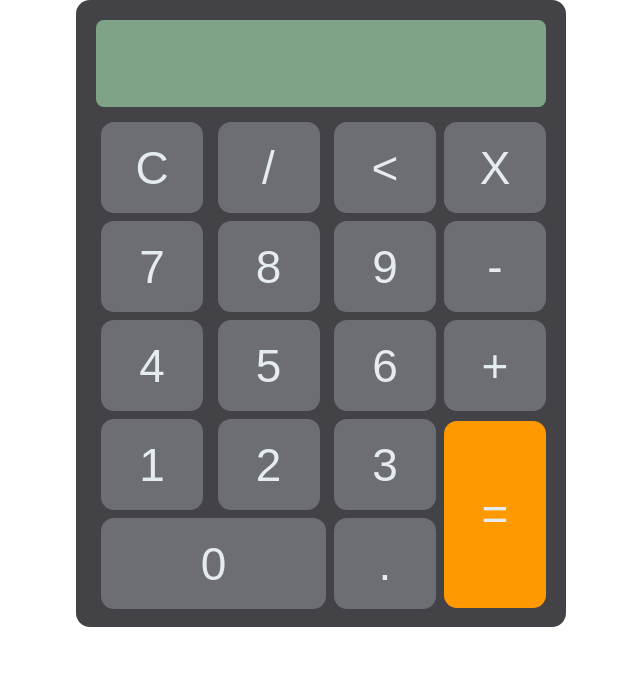
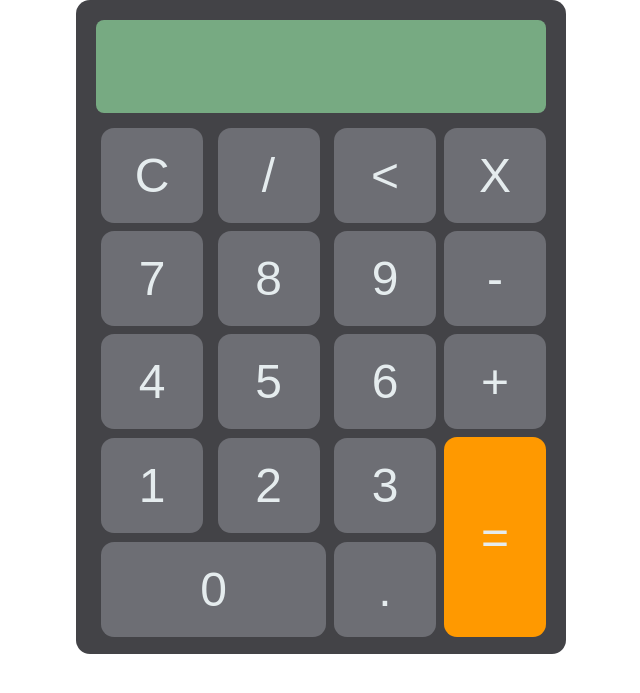
Before and after one commit to misacoding/MyFirstCalculater, a PHP site: page / in a window 1280 px wide. Shown: the top 693 px of the page, without its empty margins (319-959 px from the left). Run offline with PHP 8.4, Linux system fonts and the light colour scheme.

Commit message:
I make my calculator larger.

```diff
--- a/index.html
+++ b/index.html
@@ -34,7 +34,7 @@
                 <td><input type="button" value="2" onclick="insrt('2')"></td>
                 <td><input type="button" value="3" onclick="insrt('3')"></td>
                 <td rowspan="2"><input type="button" value="=" onclick="eql()"
-                 style= "height: 187px; background-color: rgb(255, 153, 0)"></td>
+                 style= "height: 200px; background-color: rgb(255, 153, 0)"></td>
             </tr>
             <tr>
                 <td colspan="2"><input type="button" value="0" onclick="insrt('0')" style= "width: 225px"></td>
--- a/style.css
+++ b/style.css
@@ -1,13 +1,14 @@
 * {
     margin: 0;
     padding: 0;
-    font-size: 46px;
+    color: rgb(0, 0, 0);
+    font-size: 48px;
     font-family: 'Obritron' , sans-serif;
 }
 
 .calc {
     width: 450px;
-    height: 587px;
+    height: 614px;
     margin: auto;
     background-color: #434347;
     padding: 20px;
@@ -16,15 +17,15 @@
 
 .calc-display {
     width: 100%;
-    height: 87px;
+    height: 93px;
     border: none;
-    background-color: #7fa387;
+    background-color: #77aa82;
     margin-bottom: 10px;
     border-radius: 8px;
 }
 input[type=button] {
     width: 102px;
-    height: 91px;
+    height: 95px;
     margin: 3px;
     color: rgb(229, 236, 238);
     border: none;
```
